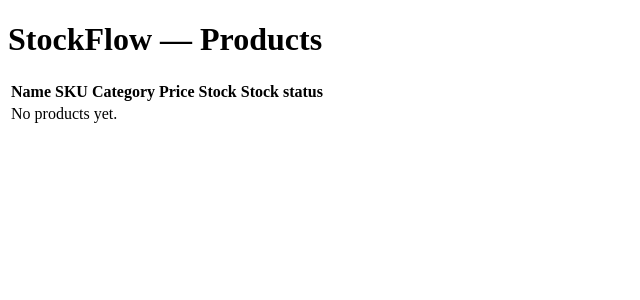
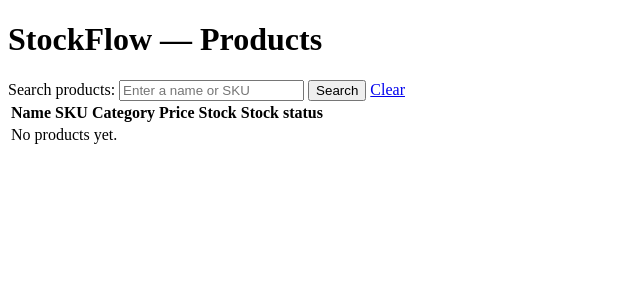
Before and after one commit to camaliyev/stockflow, a Django app: page /products/ in a window 1280 px wide. Shown: the top 300 px of the page, without its empty margins (0-640 px from the left). Run offline with Django 5.2, Linux system fonts and the light colour scheme; the visitor is signed in with stand-in values (Sample User, id 1); data that the repository does not hold is empty.

Commit message:
Add product search by name and SKU

```diff
--- a/inventory/templates/inventory/product_list.html
+++ b/inventory/templates/inventory/product_list.html
@@ -6,6 +6,18 @@
 </head>
 <body>
     <h1>StockFlow — Products</h1>
+    <form method="get" action="{% url 'inventory:product_list' %}">
+    <label for="search">Search products:</label>
+    <input
+        type="text"
+        id="search"
+        name="q"
+        value="{{ search_query }}"
+        placeholder="Enter a name or SKU"
+    >
+    <button type="submit">Search</button>
+    <a href="{% url 'inventory:product_list' %}">Clear</a>
+</form>
 
     <table>
         <thead>
--- a/inventory/urls.py
+++ b/inventory/urls.py
@@ -2,7 +2,7 @@ from django.urls import path
 
 from . import views
 
-app_name = "Inventory"
+app_name = "inventory"
 
 urlpatterns = [
     path("products/", views.product_list, name="product_list")
--- a/inventory/views.py
+++ b/inventory/views.py
@@ -1,14 +1,26 @@
 from django.contrib.auth.decorators import login_required
 from django.shortcuts import render
+from django.db.models import Q
 
 from .models import Product
 
 @login_required(login_url="/admin/login/")
 def product_list(request):
+    search_query = request.GET.get("q", "").strip()
+
     products = Product.objects.select_related("category").all()
+
+    if search_query:
+        products = products.filter(
+            Q(name__icontains=search_query)
+            | Q(sku__icontains=search_query)
+        )
 
     return render(
         request,
         "inventory/product_list.html",
-        {"products": products}
+        {
+            "products": products,
+            "search_query": search_query,
+        },
     )
```
